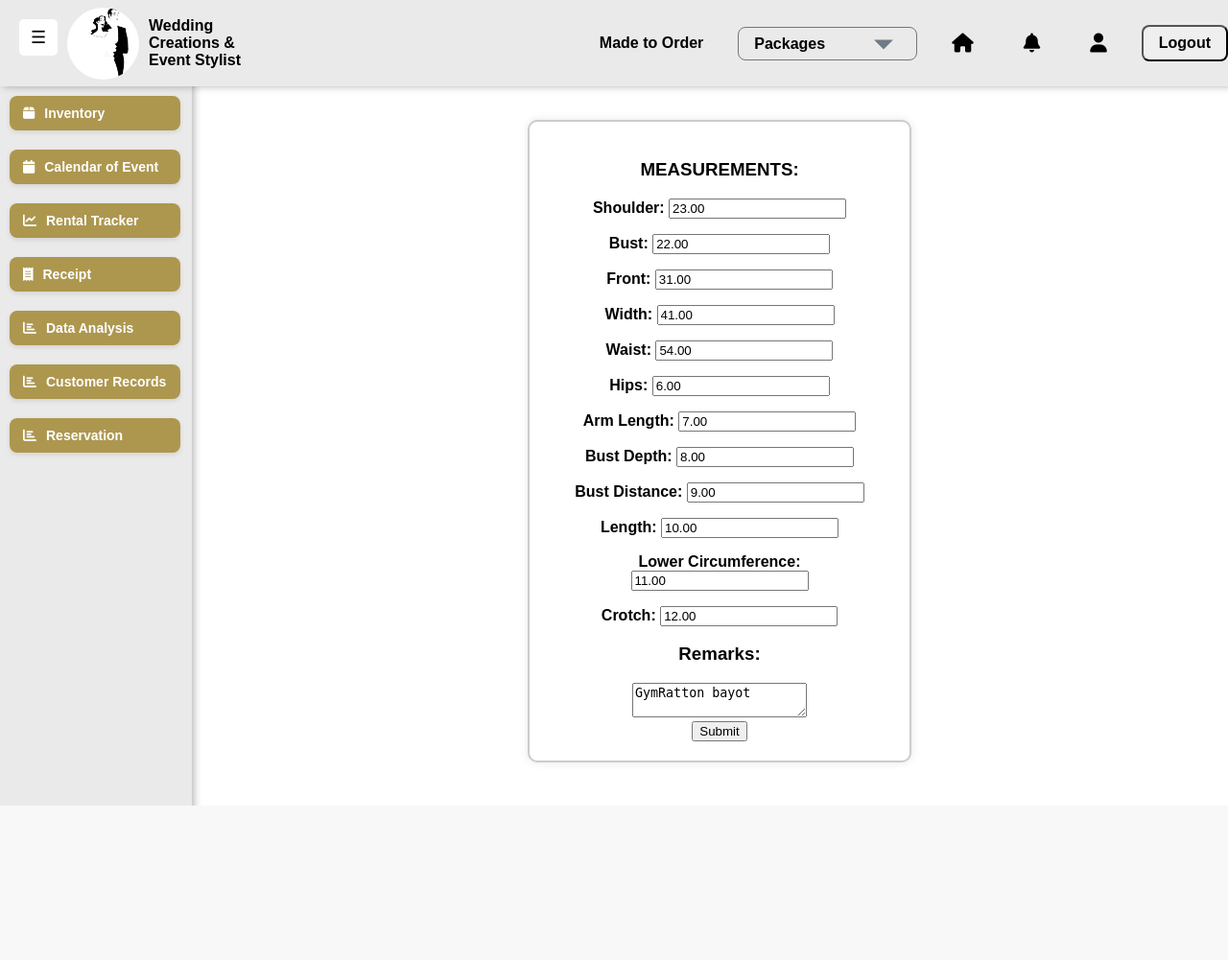
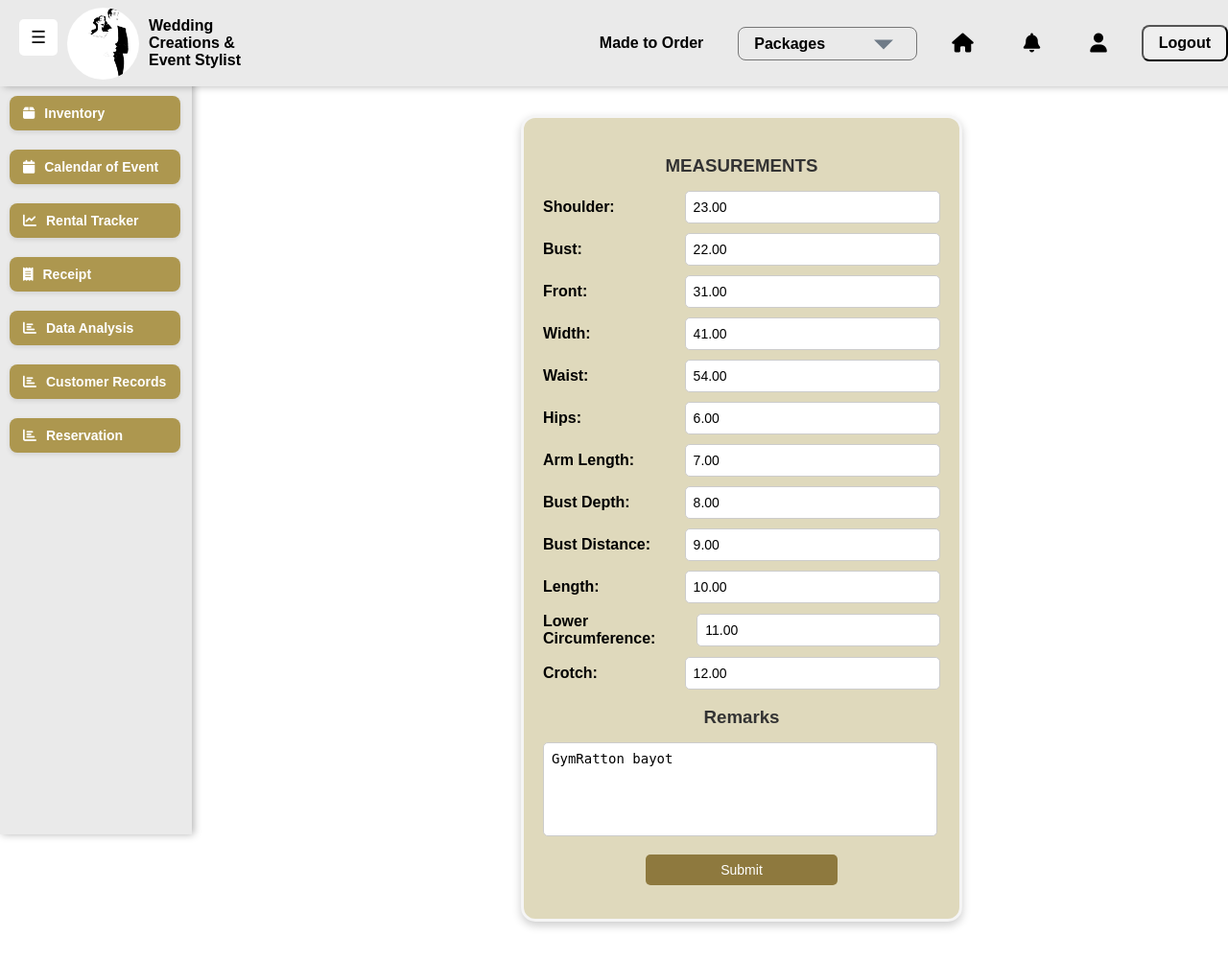
Before and after one commit to Neodayo/Saritas, a Django app: page /made_to_order/ in a window 1280 px wide. Shown: the whole page at 96% size. Before the commit the page ends 840 px from the top, so only its background shows below. Run offline with Django 4.2, Linux system fonts and the light colour scheme; a user stored in the database is signed in; data comes from the database, SQL or seed files in the repository; some web fonts are replaced.

Commit message:
made to order ui adjustment
adjusted the ui for made to order

```diff
--- a/saritas/saritasapp/templates/saritasapp/made_to_order.html
+++ b/saritas/saritasapp/templates/saritasapp/made_to_order.html
@@ -1,7 +1,7 @@
 {% extends "saritasapp/base.html" %}
 {% load static %}
 
-{% block title %}made-to-order{% endblock %}
+{% block title %}Made-to-Order{% endblock %}
 
 {% block extra_css %}
     <!-- <link rel="stylesheet" href="{% static 'css/add_inventory.css' %}"> -->
@@ -16,39 +16,69 @@
         justify-content: center;
         align-items: center;
         min-height: 100vh;
-        margin: 20px 0;
-        padding: 10px;
+        margin: 0;
+        padding: 20px;
         box-sizing: border-box;
     }
 
-    .container-sort {
-        display: flex;
-        gap: 20px;
-        justify-content: center;
-        text-decoration: none;
-        color: inherit;
+    .main-container {
+        background-color: #dfd9bc; /* Gold background */
+        border: 3px solid whitesmoke; /* Darker gold border */
+        border-radius: 15px;
+        padding: 20px;
+        box-shadow: 0px 4px 10px rgba(0, 0, 0, 0.2);
+        max-width: 500px;
+        width: 100%;
+        text-align: left;
     }
 
-    .container {
+    h3 {
+        text-align: center;
+        color: #333;
+        margin-bottom: 15px;
+    }
+
+    p {
+        display: flex;
+        justify-content: space-between;
+        align-items: center;
+        margin: 10px 0;
+    }
+
+    input[type="text"], textarea {
+        width: 60%;
+        padding: 8px;
+        border: 1px solid #ccc;
+        border-radius: 5px;
+        font-size: 14px;
+    }
+
+    .remarks {
+        margin-top: 15px;
+    }
+
+    textarea {
+        width: 95%;
+        height: 80px;
+        resize: none;
+    }
+
+    .buttons {
+        display: block;
+        width: 200px; /* Set the width to auto to fit the content */
+        margin: 15px auto; /* Center the button */
+        background-color:#8E793E ; /* Dark gold */
+        color: white;
+        border: none;
+        padding: 8px 16px; /* Smaller padding for a smaller button */
+        font-size: 14px; /* Smaller font size */
+        border-radius: 5px;
         cursor: pointer;
-        border: 2px solid #ccc;
-        padding: 10px;
-        text-align: center;
-        flex: 1;
-        transition: background 0.3s;
-        background: white;
-        border-radius: 10px;
-        box-shadow: 0px 0px 10px rgba(0, 0, 0, 0.1);
-        box-sizing: border-box;
-        text-decoration: none;
+        transition: 0.3s;
+    }
 
-        width: 100%;
-        max-width: 400px;
-        min-height: 150px;
-        min-width: 150px;
-        display: flex;
-        align-items: center;
-        justify-content: center;
+    .buttons:hover {
+        background-color: #8B6508;
     }
 </style>
 
@@ -61,7 +91,7 @@
         {% endif %}
             {% csrf_token %}
 
-            <h3>MEASUREMENTS:</h3>
+            <h3>MEASUREMENTS</h3>
             <p><strong>Shoulder:</strong> <input type="text" name="shoulder" value="{{ receipt.shoulder }}"></p>
             <p><strong>Bust:</strong> <input type="text" name="bust" value="{{ receipt.bust }}"></p>
             <p><strong>Front:</strong> <input type="text" name="front" value="{{ receipt.front }}"></p>
@@ -76,7 +106,7 @@
             <p><strong>Crotch:</strong> <input type="text" name="crotch" value="{{ receipt.crotch }}"></p>
 
             <div class="remarks">
-                <h3>Remarks:</h3>
+                <h3>Remarks</h3>
                 <textarea id="remarks" name="remarks">{{ receipt.remarks }}</textarea>
             </div>
 
@@ -105,5 +135,4 @@
         });
     });
 </script>
-
 {% endblock %}
```
